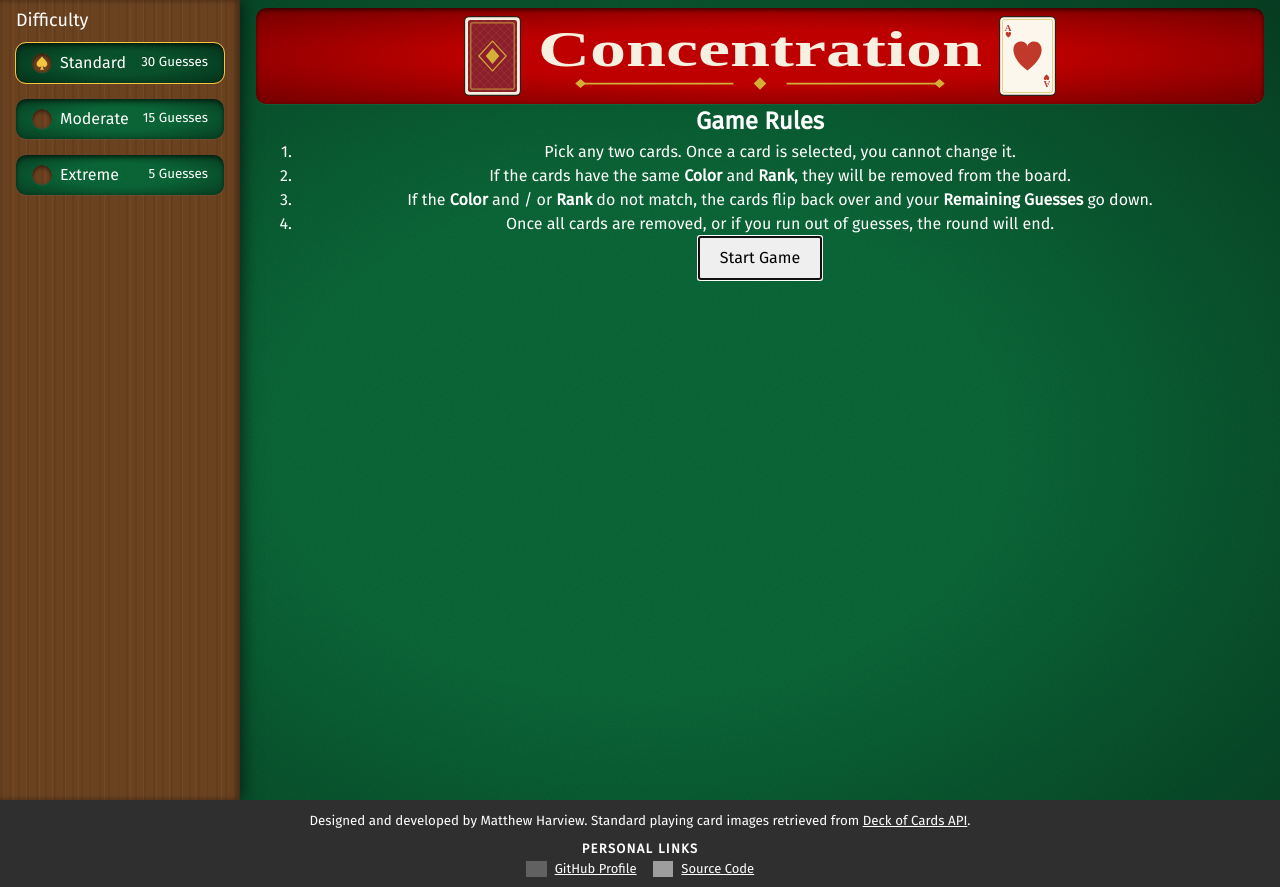
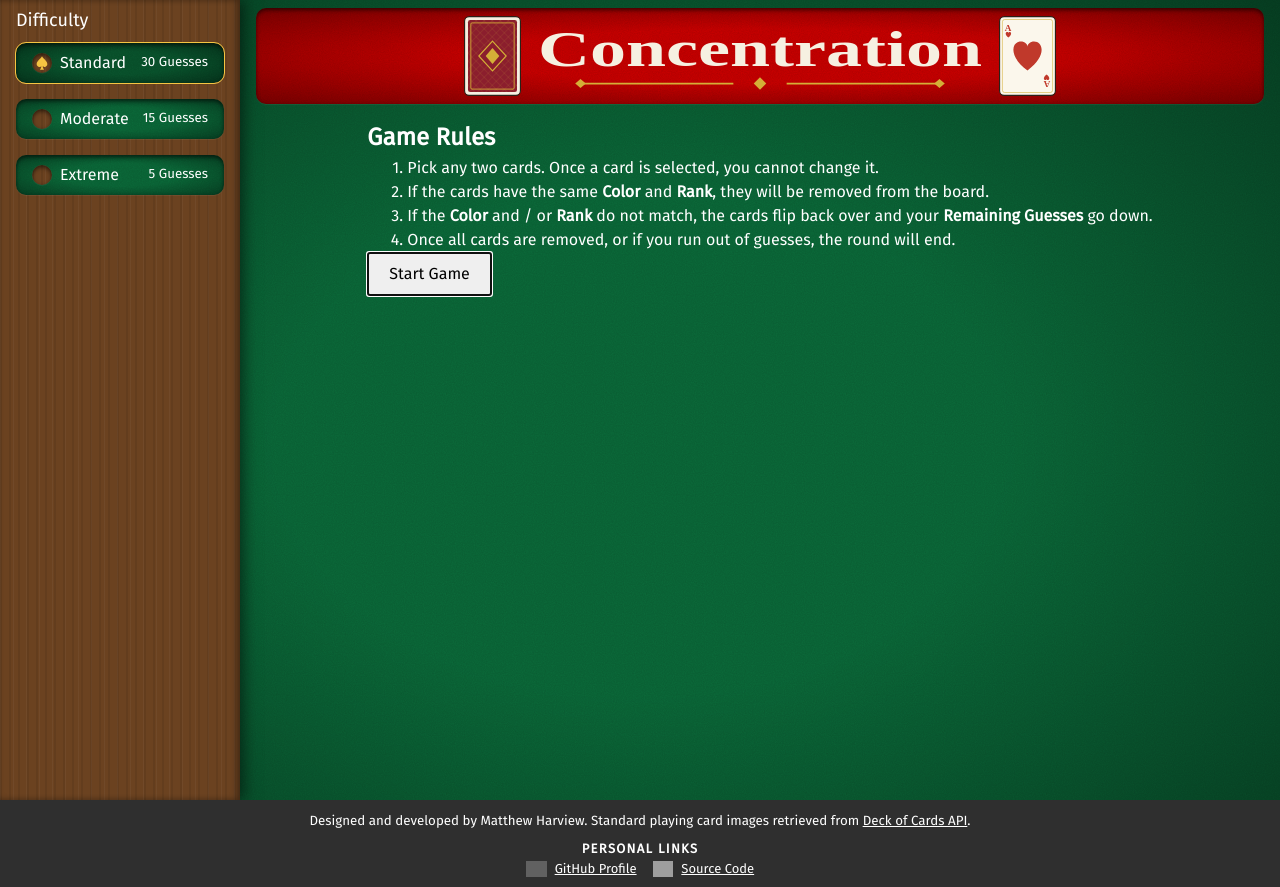
Before and after one commit to Long-Hold/memory-card, a React (Vite) app: page / in a window 1280 px wide. Built offline with nearby package versions, Linux system fonts and the light colour scheme; grey boxes are pictures that could not be loaded.

Commit message:
feat: add flex layout to main

```diff
--- a/src/App.css
+++ b/src/App.css
@@ -15,7 +15,11 @@ main {
   height: 100dvh;
   overflow-y: auto;
   padding: var(--container-padding);
-  text-align: center;
+
+  display: flex;
+  flex-flow: column nowrap;
+  gap: var(--gap-between-options);
+  align-items: center;
 }
 
 /* Larger viewport sizing */
```
